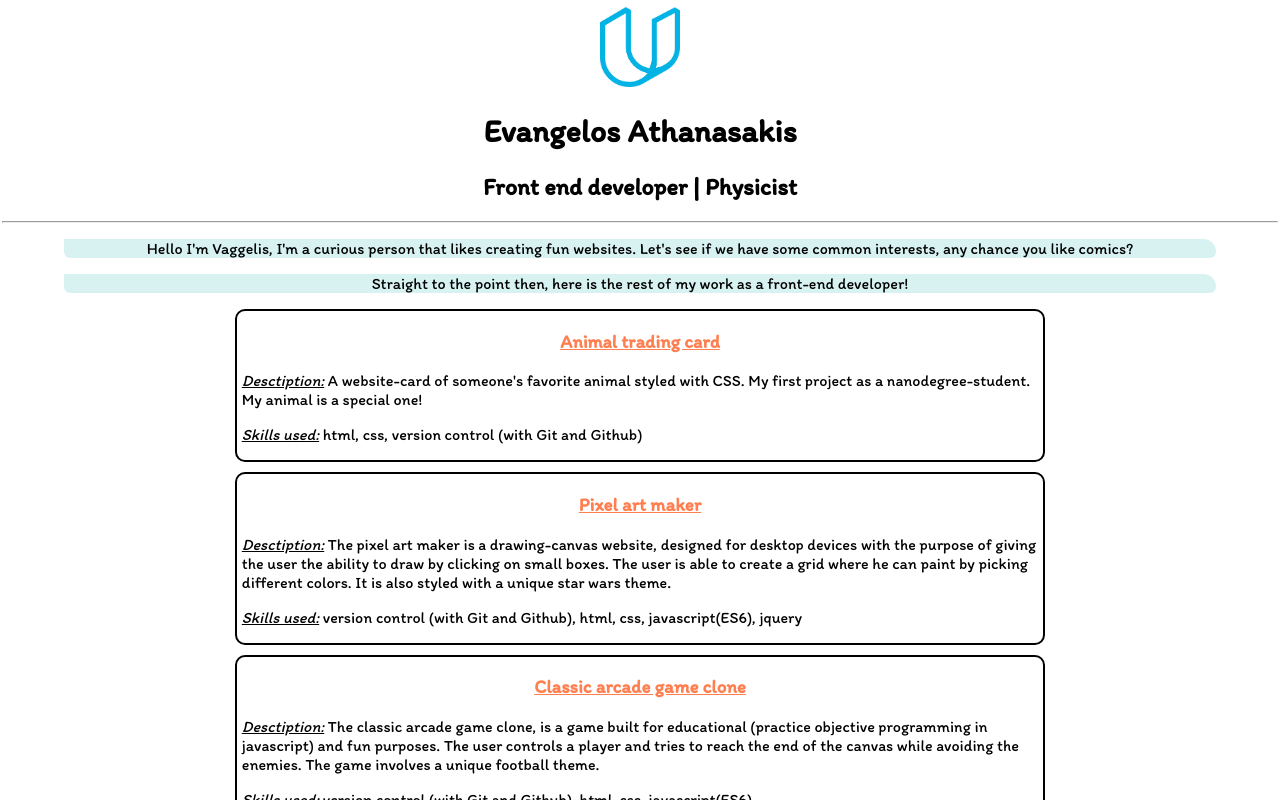
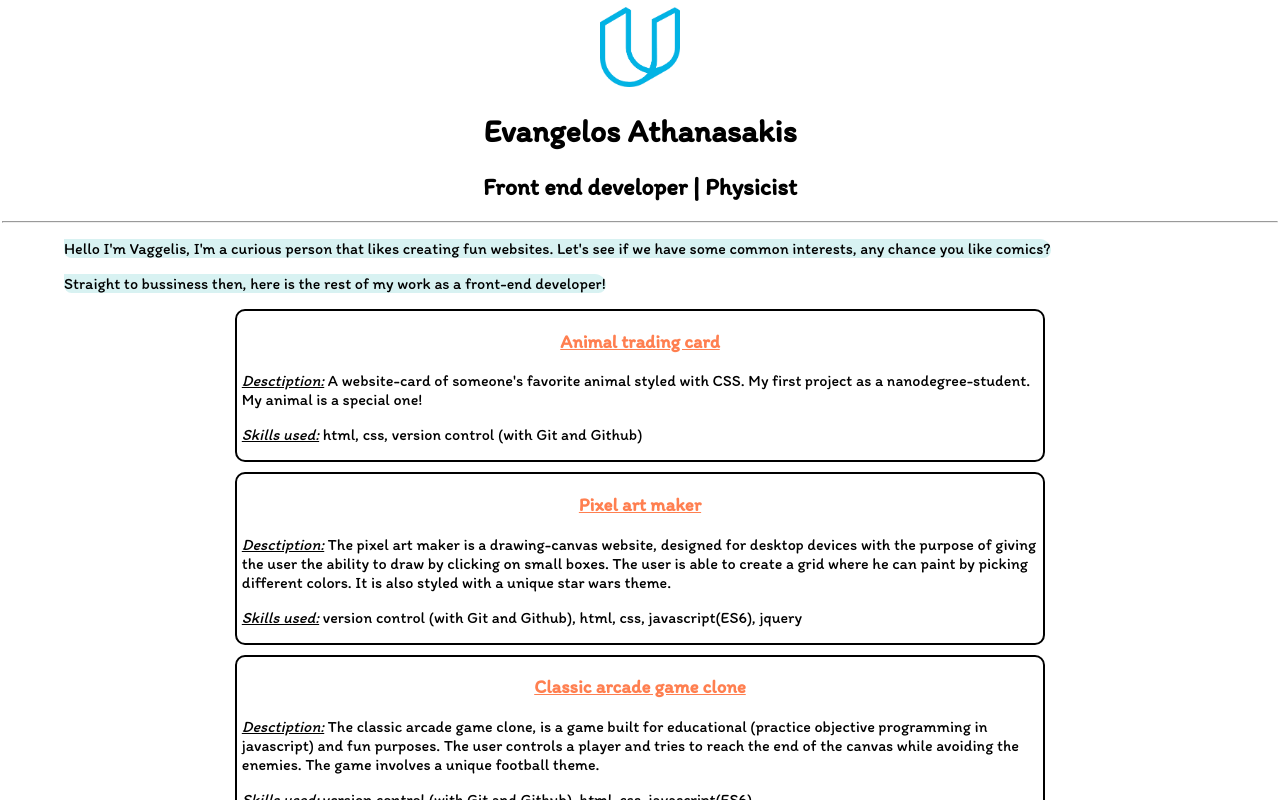
Before and after one commit to V-for-Vaggelis/portfolio, a React (Create React App) app: page / in a window 1280 px wide. Both pictures are taken after a click on the button "Skip dialogue". Shown: the top 800 px of the page. Built offline with nearby package versions, Linux system fonts and the light colour scheme.

Commit message:
Made dialogue look good

```diff
--- a/src/App.css
+++ b/src/App.css
@@ -66,14 +66,19 @@ header, footer {
 }
 
 .me {
-  border-radius: 0px 20px 10px 10px;
+  border-radius: 0px 15px 10px 10px;
   background: rgb(216, 242, 242);
+  margin-right: auto;
+  text-align: left;
+  width: fit-content;
 }
 
 .user {
-  border-radius: 20px 0px 10px 10px;
+  border-radius: 15px 0px 10px 10px;
   background: rgb(189, 227, 179);
   text-align: right;
+  margin-left: auto;
+  width: fit-content;
 }
 
 .text-container {
--- a/src/components/Dialogue.js
+++ b/src/components/Dialogue.js
@@ -68,7 +68,7 @@ class Dialogue extends Component {
         }
         {(this.props.messageCount === 6 || !this.state.dialogueActive) &&
           <section id="all-projects">
-            {!this.state.dialogueActive && <p className="me">Straight to the point then, here is the rest of my work as a front-end developer!</p>
+            {!this.state.dialogueActive && <p className="me">Straight to bussiness then, here is the rest of my work as a front-end developer!</p>
           }
           {projects.map((p) => (
             (!p.rendered) &&
--- a/src/dialogue.json
+++ b/src/dialogue.json
@@ -1,6 +1,6 @@
 [{"positive": "Hello I'm Vaggelis, I'm a curious person that likes creating fun websites. Let's see if we have some common interests, any chance you like comics?", "allNegative": ""},
   {"positive": "How about star wars?", "allNegative": ""},
-  {"positive": "And what about football?", "allNegative": "Alright I get it, no nerdy stuff, guess I guess you're a sports-fan then, how about football?"},
+  {"positive": "And what about football?", "allNegative": "Alright I get it, no nerdy stuff, I guess you're a sports-fan then, how about football?"},
   {"positive": "How about a good old memory game?", "allNegative": ""},
   {"positive": "Would you say you are a bookworm?", "allNegative": ""},
   {"positive": "Last question, you gotta love a beautiful beach right?", "allNegative": "You're giving me a hard time finding common ground. Okay, you gotta love a beautoful beach right?"},
```
